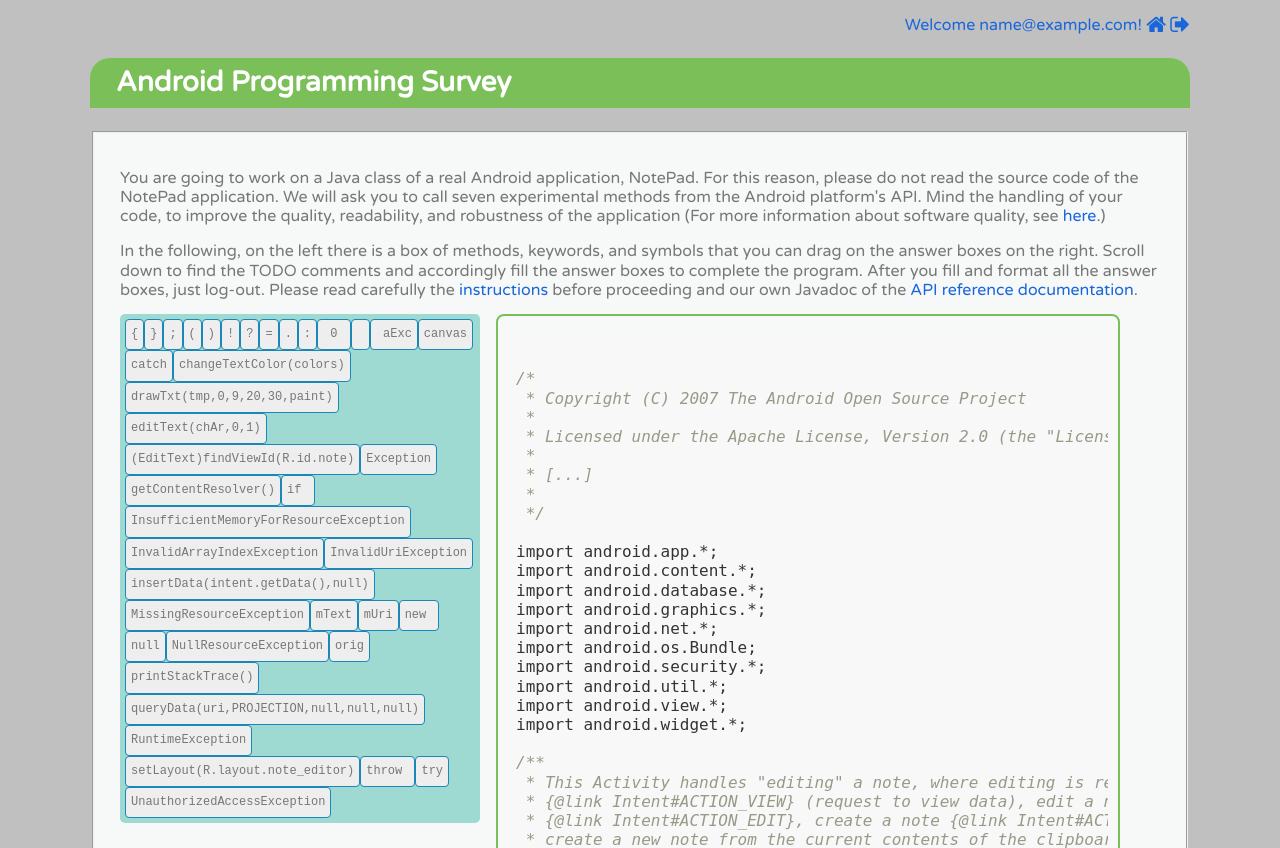
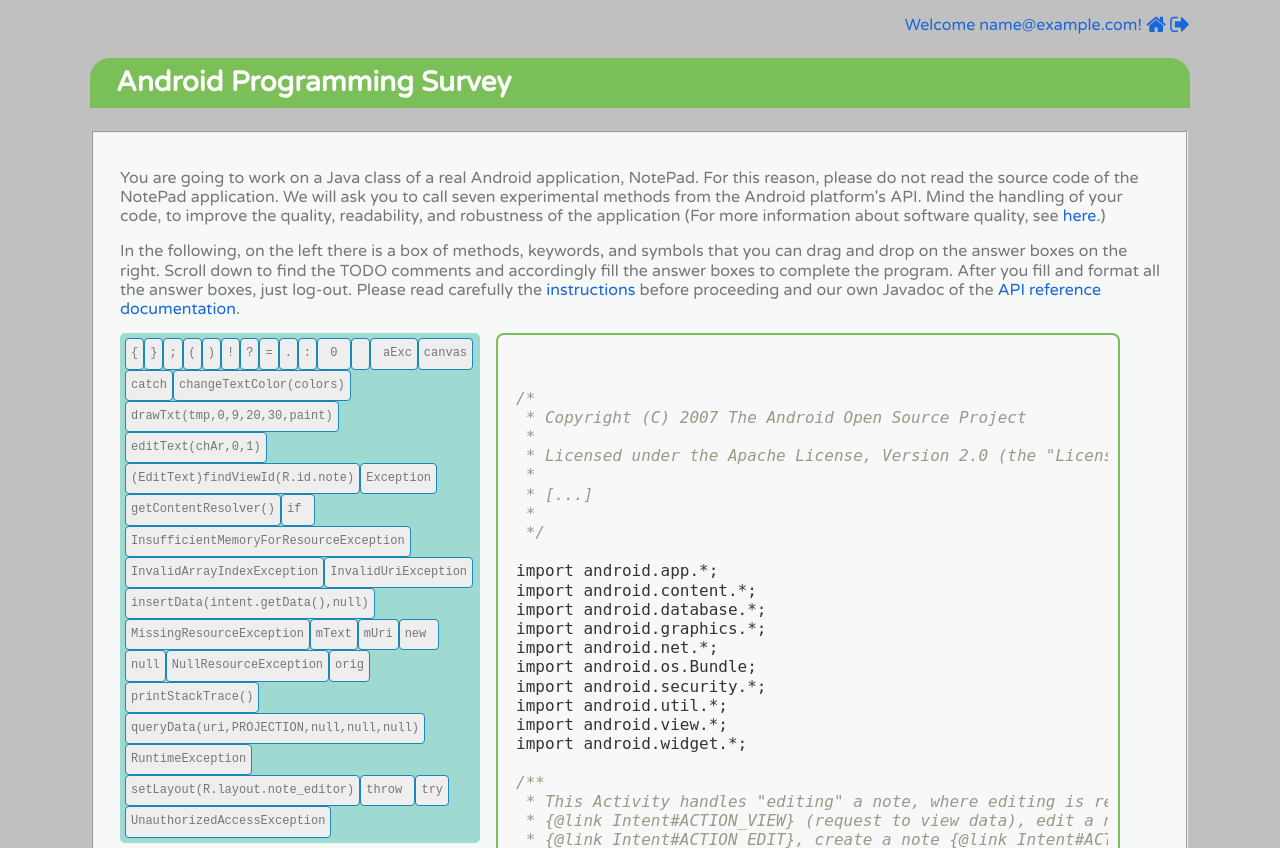
Before and after one commit to mkechagia/android-survey-tool, a Flask app: template templates/form_submit_ct.html in a window 1280 px wide. Shown: the top 848 px of the page. Run offline with Flask 2, Linux system fonts and the light colour scheme; the visitor is signed in with stand-in values (Sample User, id 1); tables that the repository leaves empty hold one stand-in row (values such as "Sample post"); the template is opened without the code that fills it: most values are stand-ins (such as "Sample title", 1, 10 or a date in 2020); some libraries are stand-ins or nearby versions.

Commit message:
Fix typo

```diff
--- a/templates/form_submit_ct.html
+++ b/templates/form_submit_ct.html
@@ -319,7 +319,7 @@ a:link, a:visited {
             see <a href="https://en.wikipedia.org/wiki/Software_quality">here</a>.)</p>
 
             <p>In the following, on the left there is a box of methods,
-            keywords, and symbols that you can drag on the answer boxes on the right.
+            keywords, and symbols that you can drag and drop on the answer boxes on the right.
             Scroll down to find the TODO comments and
             accordingly fill the answer boxes to complete the program.
             After you fill and format all the answer boxes,
--- a/templates/form_submit_rt.html
+++ b/templates/form_submit_rt.html
@@ -319,7 +319,7 @@ a:link, a:visited {
             see <a href="https://en.wikipedia.org/wiki/Software_quality">here</a>.)</p>
 
             <p>In the following, on the left there is a box of methods,
-            keywords, and symbols that you can drag on the answer boxes on the right.
+            keywords, and symbols that you can drag and drop on the answer boxes on the right.
             Scroll down to find the TODO comments and
             accordingly fill the answer boxes to complete the program.
             After you fill and format all the answer boxes,
```
